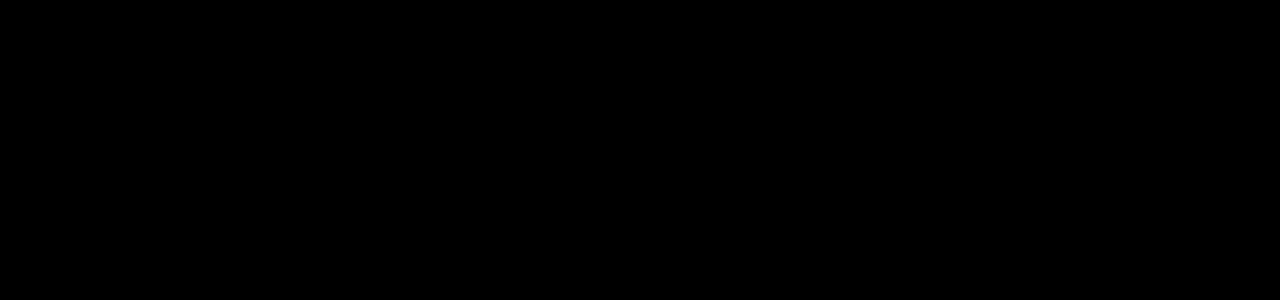
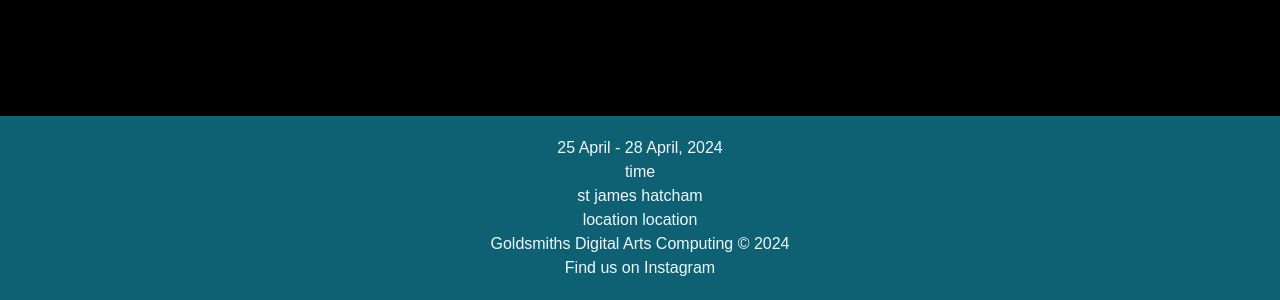
Before and after one commit to jadelin222/course-archive, a Next.js app: page /fogrot in a window 1280 px wide. Shown: the part 684-984 px from the top of the page. Before the commit the page ends 800 px from the top, so only its background shows below. Built offline with nearby package versions, Linux system fonts and the light colour scheme.

Commit message:
added footer component

```diff
--- a/package.json
+++ b/package.json
@@ -18,5 +18,9 @@
     "react": "18.2.0",
     "react-dom": "18.2.0",
     "tailwindcss": "3.3.3"
+  },
+  "devDependencies": {
+    "@types/node": "20.12.7",
+    "@types/react": "18.2.78"
   }
 }
--- a/src/app/layout.js
+++ b/src/app/layout.js
@@ -1,5 +1,6 @@
 import '../styles/globals.css'
 import NavBar from '../components/navBar';
+import Footer from '../components/footer';
 
 export const metadata = {
   title: 'Digital Arts Computing Archive',
@@ -14,6 +15,8 @@
             <NavBar/>
           </div>
          {children}
+         {/* Include the Footer component */}
+        <Footer />
         </body>
     </html>
   )
--- /dev/null
+++ b/src/components/footer.css
@@ -0,0 +1,5 @@
+footer {
+    background-color: #0e6173;
+    padding: 20px 0;
+    text-align: center;
+  }
--- /dev/null
+++ b/src/components/footer.jsx
@@ -0,0 +1,33 @@
+// app/footer.tsx
+
+// Import necessary modules
+import Link from 'next/link';
+import './footer.css';
+// import { FaGithub, FaTwitter } from 'react-icons/fa';
+
+// Define the Footer component
+export default function Footer() {
+  return (
+    <footer>
+      {/* First section of the footer */}
+      <div>
+        <div>
+          <p>25 April - 28 April, 2024</p>
+          <p>time</p>
+          <p>st james hatcham</p>
+          <p>location location</p>
+        </div>
+
+        {/* Display your name and the current year */}
+        <p>Goldsmiths Digital Arts Computing &copy; {new Date().getFullYear()}</p>
+      </div>
+      {/* Second section of the footer */}
+      <div>
+        {/* Provide a link to your Twitter profile */}
+        <a href="https://www.instagram.com/digital_arts_computing/?hl=en">
+          Find us on Instagram
+        </a>
+      </div>
+    </footer>
+  );
+}
--- a/src/components/navBar.jsx
+++ b/src/components/navBar.jsx
@@ -8,8 +8,9 @@
 const NAV_LIST = [
     { imgSrc: "/images/forRot_icon.png", href: "/" }, // Adjust the path to your actual image location
     // { text: "Home", href: "/" },
-    { text: "About", href: "/about" },
+    // { text: "About", href: "/about" },
     { text: "Schedule", href: "/schedule" },
+    { text: "Floorplan", href: "/schedule" }
     // { text: "FogRot", href: "/fogrot" },
     // { text: "Contact Us", href: "mailto:computing@gold.ac.uk" },
 ];
--- a/src/styles/globals.css
+++ b/src/styles/globals.css
@@ -30,7 +30,8 @@
     rgb(var(--background-start-rgb));
   background: black;
 
-  font-family: 'Gill Sans', 'Gill Sans MT', Calibri, 'Trebuchet MS', sans-serif;
+  /* font-family: 'Gill Sans', 'Gill Sans MT', Calibri, 'Trebuchet MS', sans-serif; */
+  font-family: Arial, Helvetica, sans-serif;
   font-size: 16px;
 }
 .sticky-navbar {
```
Also changed, not shown: tsconfig.json (added, +34 -0 lines), src/app/page.js (line endings or trailing spaces), 1 other file (tests, documents, lock files or other folders).
